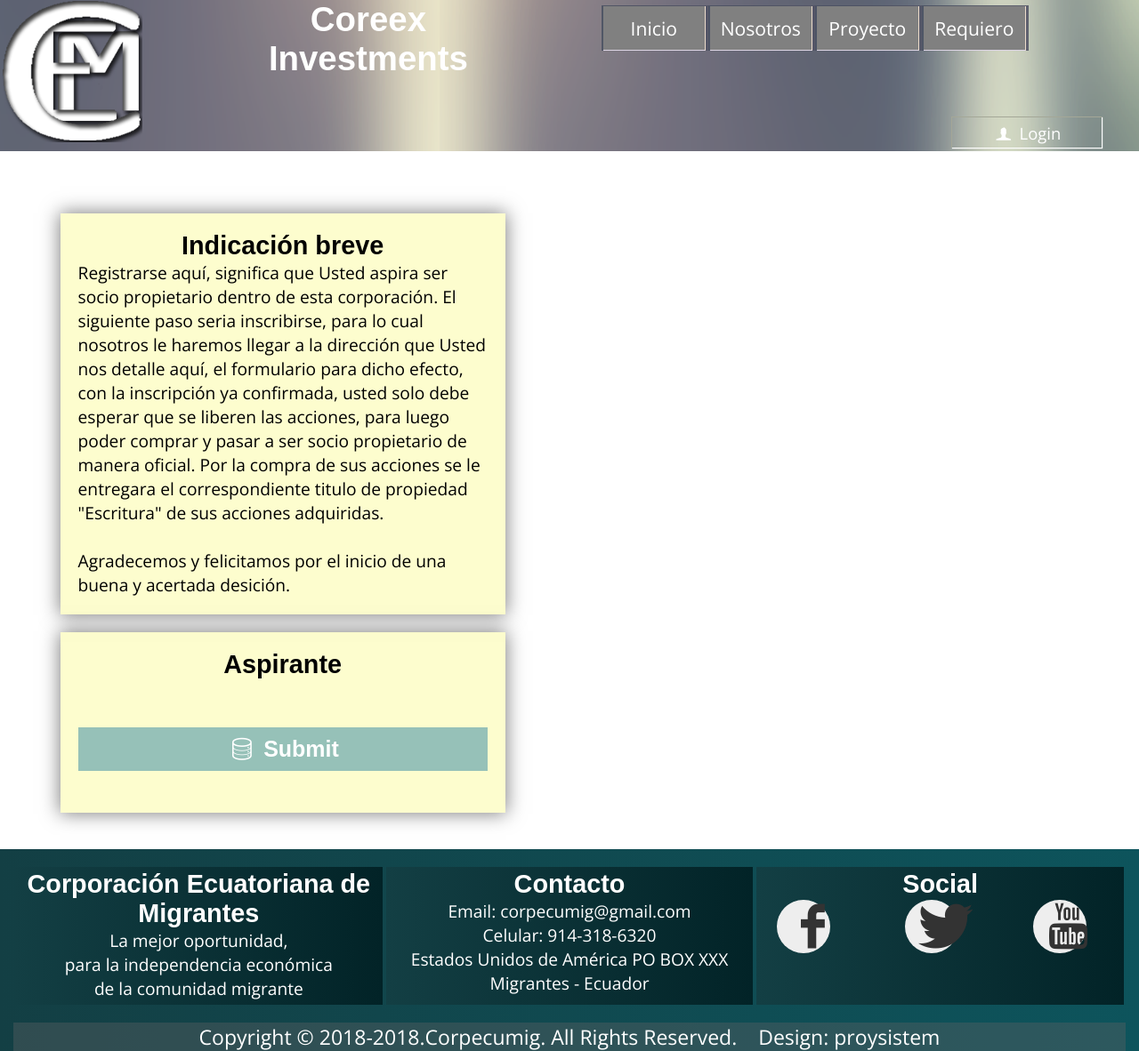
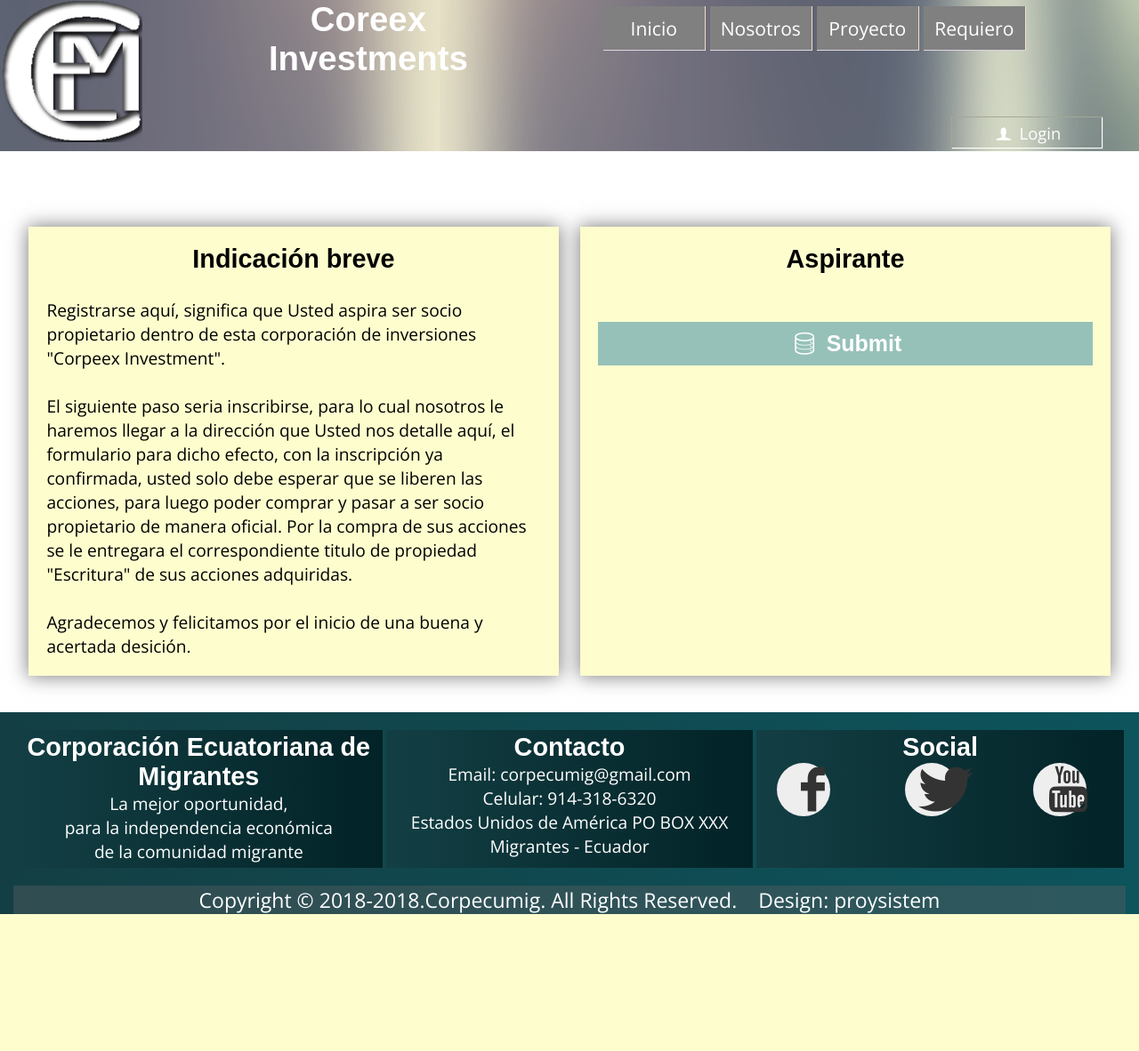
Before and after one commit to proysistem/corpecumig, a Django app: a page that uses corporacion/templates/inicio/Asp_New.html in a window 1280 px wide. Shown: the whole page at 89% size. After the commit the page ends 1028 px from the top, so only its background shows below. Run offline with Django 3.2, Linux system fonts and the light colour scheme; parts of the project's set-up code (start-up, migrations or seed data) failed here and were passed over; some web fonts are replaced.

Commit message:
flex requerimientos

```diff
--- a/corporacion/static/css/contact.css
+++ b/corporacion/static/css/contact.css
@@ -126,8 +126,14 @@
  	margin-top: -195px;
 	}
 @media(min-width: 1024px){
-	.form_content, .info_content
+	.form_content
+    {
+    display: inline-flex;
+    }
+
+	.formulario, .info_content
 	{
 	width: 48%;
+	margin-top: 15px;
 	}
 }
--- a/corporacion/static/css/header.css
+++ b/corporacion/static/css/header.css
@@ -271,13 +271,12 @@ ul{
     background-color: #eaeaea;
     }
     #menu>li{
-    background: url(../images/fondo-encabezado.png) no-repeat;
+    //* background: url(../images/fondo-encabezado.png) no-repeat;  */
     display: block;
     float: left;
     text-align:center;
     width: auto;
     }
-
 
 #menu>li{
     display: block;
--- a/corporacion/templates/inicio/Asp_New.html
+++ b/corporacion/templates/inicio/Asp_New.html
@@ -5,7 +5,10 @@
 {% block context%}
 		<div class="content_contact">
 				<section class="form_content">
-					<div class="formulario" ><h2>Indicación breve</h2><P>Registrarse aquí, significa que Usted aspira ser socio propietario dentro de esta corporación.  El siguiente paso seria inscribirse, para lo cual nosotros le haremos llegar a la dirección que Usted nos detalle aquí, el formulario para dicho efecto, con la inscripción ya confirmada, usted solo debe esperar que se liberen las acciones, para luego poder comprar y pasar a ser socio propietario de manera oficial. Por la compra de sus acciones se le entregara el correspondiente titulo de propiedad "Escritura" de sus acciones adquiridas.<br> <br> Agradecemos y felicitamos por el inicio de una buena y acertada desición.<BR> </P></div>
+					<div class="formulario" >
+						<h2>Indicación breve</h2><br>
+						<P>Registrarse aquí, significa que Usted aspira ser socio propietario dentro de esta corporación de inversiones "Corpeex Investment".<br><br>
+						El siguiente paso seria inscribirse, para lo cual nosotros le haremos llegar a la dirección que Usted nos detalle aquí, el formulario para dicho efecto, con la inscripción ya confirmada, usted solo debe esperar que se liberen las acciones, para luego poder comprar y pasar a ser socio propietario de manera oficial. Por la compra de sus acciones se le entregara el correspondiente titulo de propiedad "Escritura" de sus acciones adquiridas.<br> <br> Agradecemos y felicitamos por el inicio de una buena y acertada desición.<BR> </P></div>
 					<form  class="formulario" method="POST" enctype="multipart">{% csrf_token %}
 						<div class="group"><div><h1 class="form_titulo">Aspirante</h1></div><div class="align_tex_center">{{form.cnt_fechmsj}}</div></div>
 
--- a/corporacion/templates/inicio/Sol_New.html
+++ b/corporacion/templates/inicio/Sol_New.html
@@ -5,7 +5,9 @@
 {% block context%}
         <div class="content_contact">
                 <section class="form_content">
-                    <div class="formulario" ><h2>Indicación breve</h2><P>Aqui Usted puede dejar sus datos, para solicitar una exposición del proyecto en el lugar de su residencia, para lo cual nosotros nos pondremos en contacto con Usted, para poder coordinas fecha, lugar y hora.</P></div>
+                    <div class="formulario" >
+                        <h2>Indicación breve</h2><br><br>
+                        <P>Aqui Usted puede dejar sus datos, para solicitar una exposición del proyecto en el lugar de su residencia, para lo cual nosotros nos pondremos en contacto con Usted, para poder coordinar fecha, lugar, hora,  y,  más detalles.</P></div>
                     <form  class="formulario" method="POST" enctype="multipart">{% csrf_token %}
                         <div class="group"><div><h1 class="form_titulo">Solicito Exposición</h1></div><div class="align_tex_center">{{form.cnt_fechmsj}}</div></div>
 
```
Also changed, not shown: corporacion/templates/inicio/propuesta.html (+4 -3 lines).
